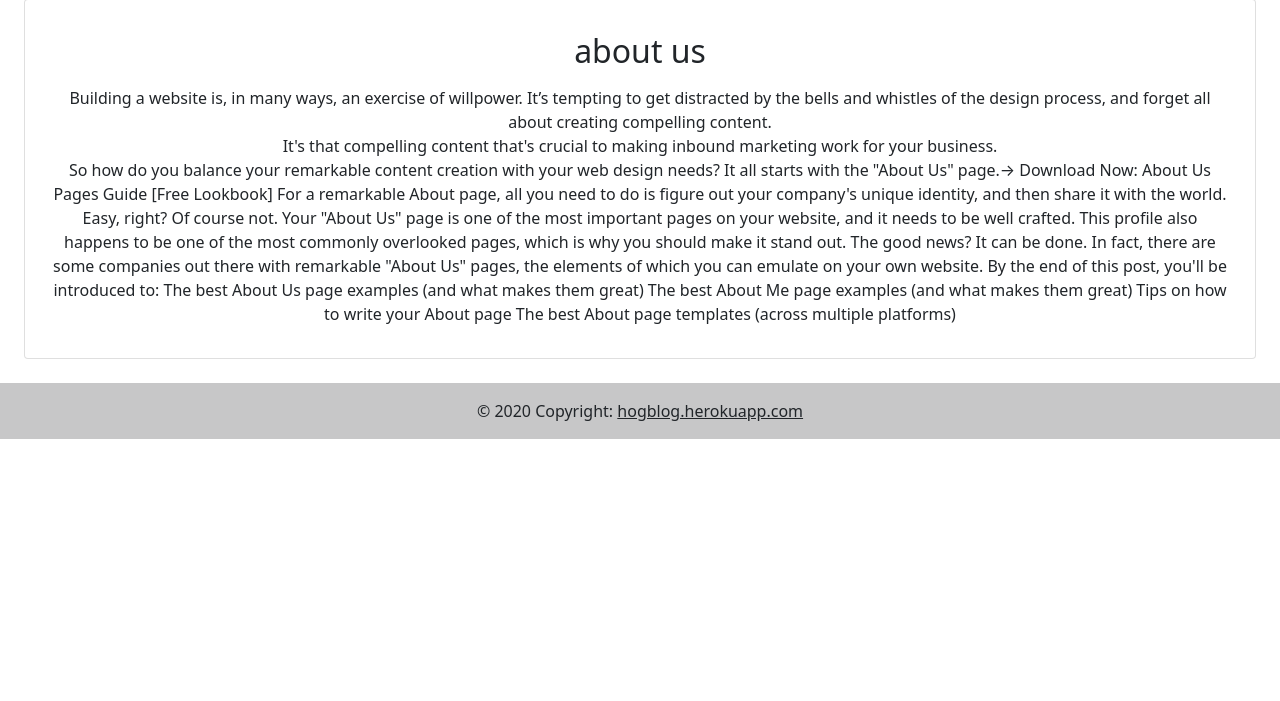
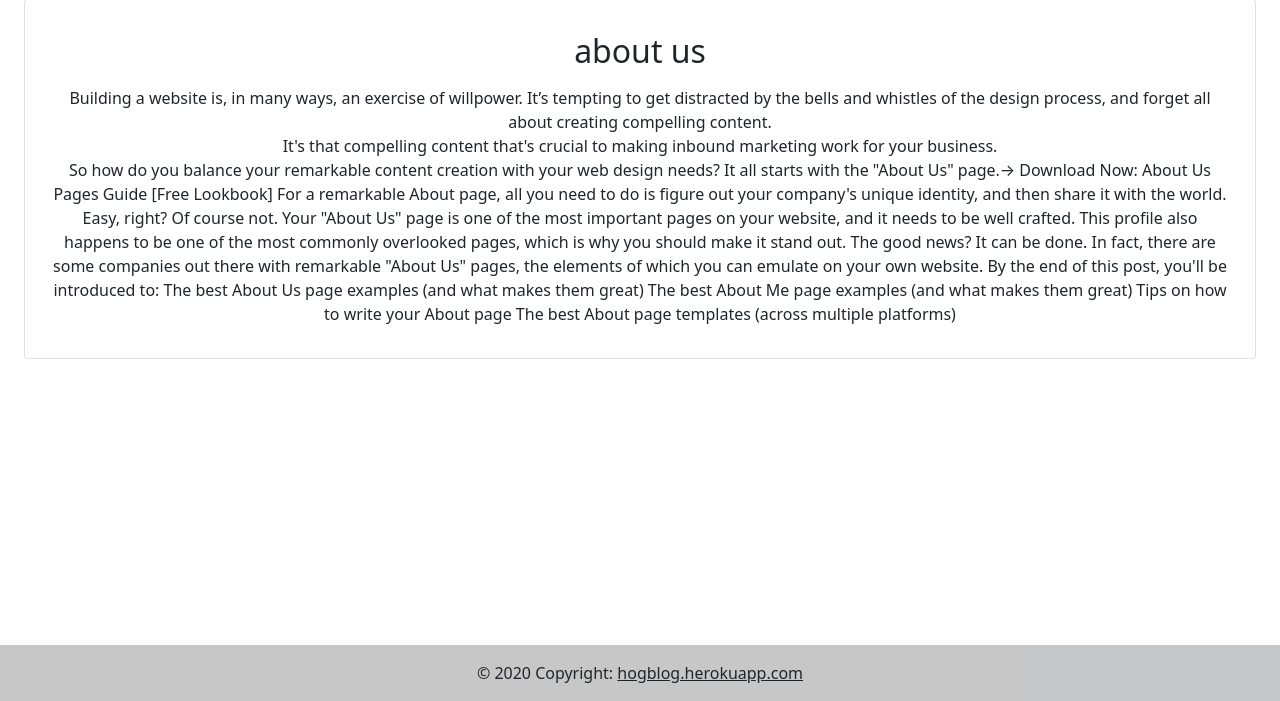
Before and after one commit to kashvats/blogg, a Django app: page /about_us in a window 1280 px wide. Shown: the part 99-800 px from the top of the page. Run offline with Django 3.2, Linux system fonts and the light colour scheme; some libraries are stand-ins or nearby versions.

Commit message:
'commit'

```diff
--- a/templates/base.html
+++ b/templates/base.html
@@ -78,12 +78,13 @@
     <script src="https://cdn.jsdelivr.net/npm/@popperjs/core@2.9.2/dist/umd/popper.min.js" integrity="sha384-IQsoLXl5PILFhosVNubq5LC7Qb9DXgDA9i+tQ8Zj3iwWAwPtgFTxbJ8NT4GN1R8p" crossorigin="anonymous"></script>
     <script src="https://cdn.jsdelivr.net/npm/bootstrap@5.0.2/dist/js/bootstrap.min.js" integrity="sha384-cVKIPhGWiC2Al4u+LWgxfKTRIcfu0JTxR+EQDz/bgldoEyl4H0zUF0QKbrJ0EcQF" crossorigin="anonymous"></script>
     -->
-    <!--<script src="https://cdn.jsdelivr.net/npm/bootstrap@5.0.2/dist/js/bootstrap.bundle.min.js" integrity="sha384-MrcW6ZMFYlzcLA8Nl+NtUVF0sA7MsXsP1UyJoMp4YLEuNSfAP+JcXn/tWtIaxVXM" crossorigin="anonymous"></script>-->
-  <footer class="bg-light text-center text-lg-start sticky-bottom">
+  <!--<script src="https://cdn.jsdelivr.net/npm/bootstrap@5.0.2/dist/js/bootstrap.bundle.min.js" integrity="sha384-MrcW6ZMFYlzcLA8Nl+NtUVF0sA7MsXsP1UyJoMp4YLEuNSfAP+JcXn/tWtIaxVXM" crossorigin="anonymous"></script>-->
+  <div class="position-fixed">
+  <footer class="bg-light text-center text-lg-start fixed-bottom">
   <div class="text-center p-3" style="background-color: rgba(0, 0, 0, 0.2);">
     © 2020 Copyright:
     <a class="text-dark" href="https://hogblog.herokuapp.com">hogblog.herokuapp.com</a>
   </div>
-</footer>
+</footer></div>
   </body>
 </html>
```
